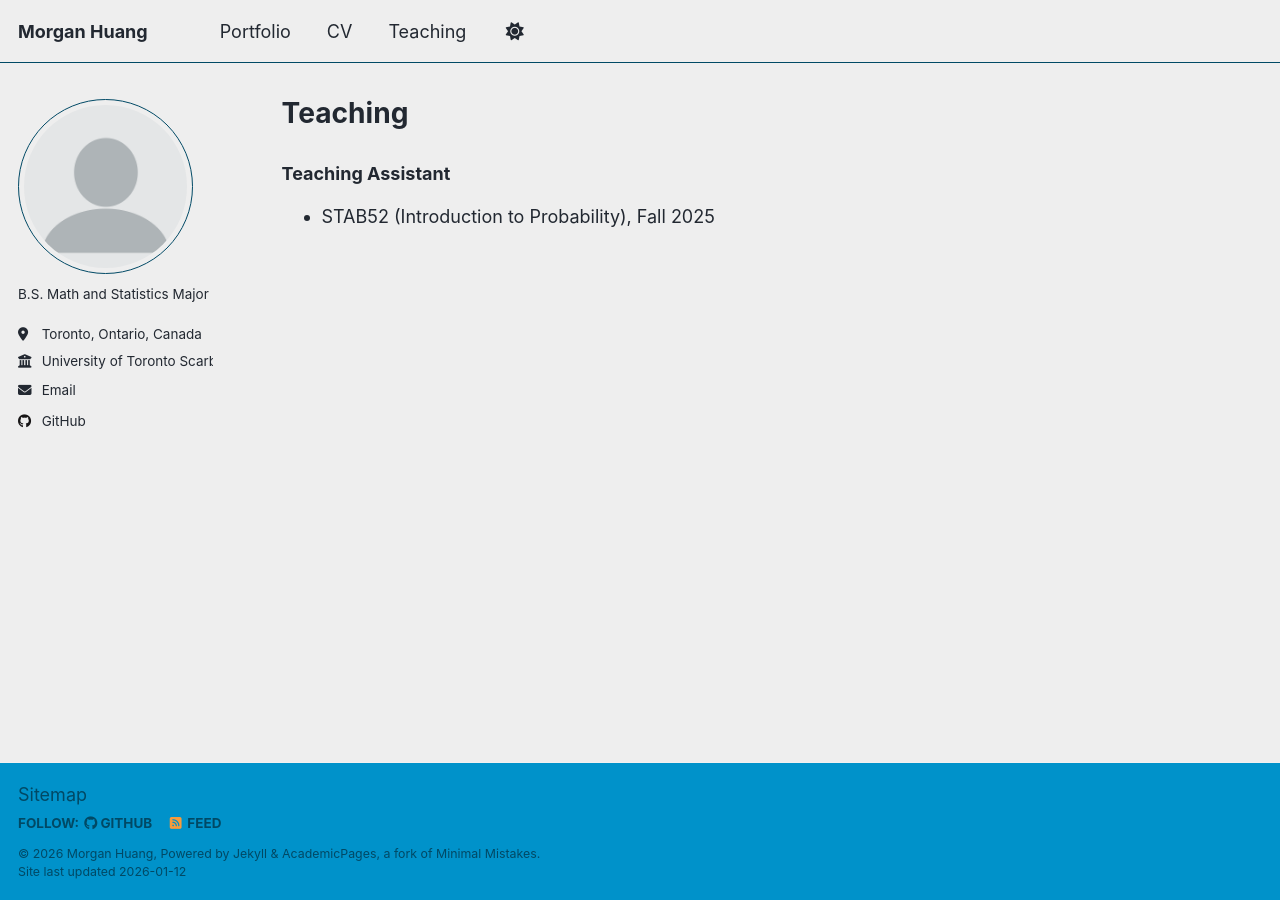
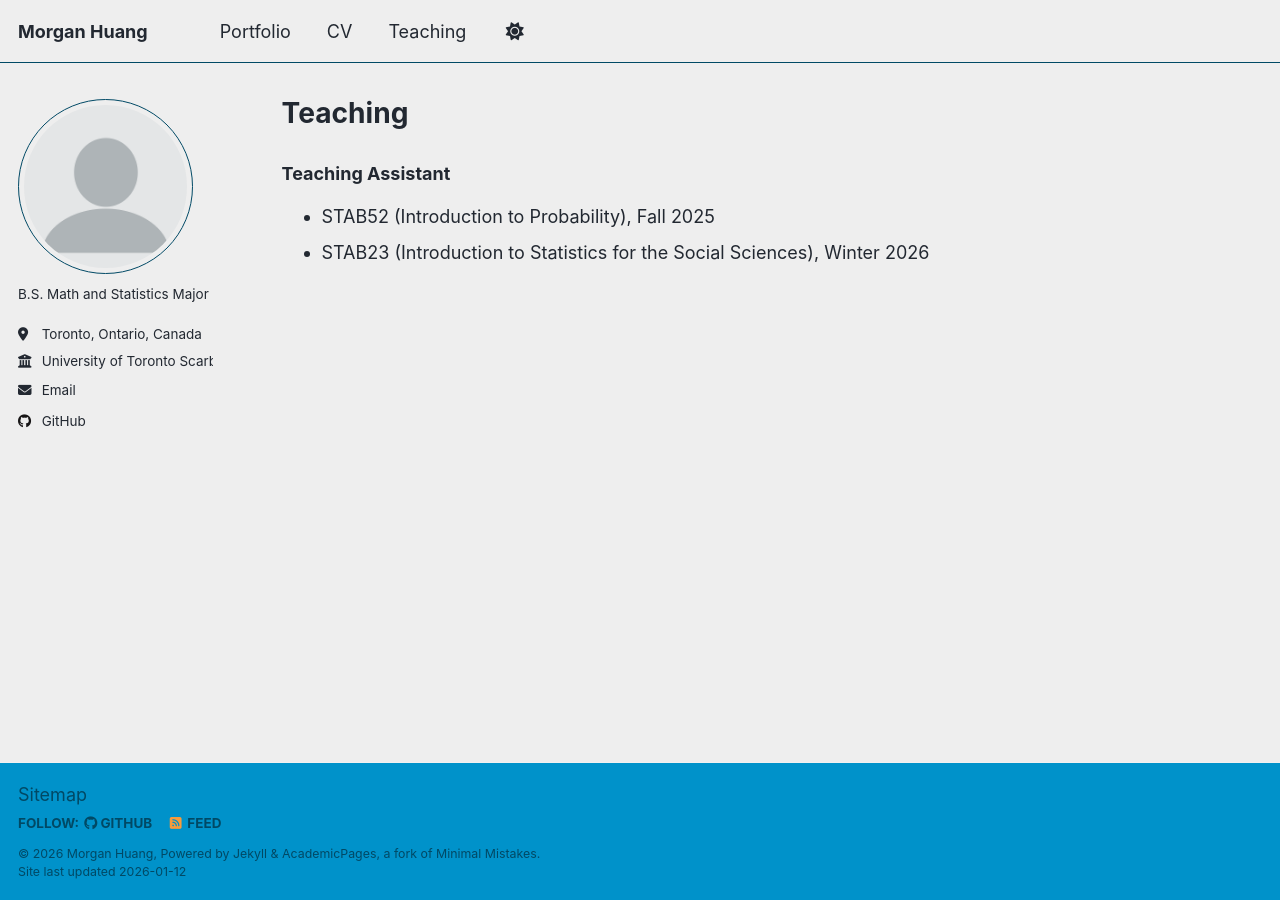
Before and after one commit to Morganh201/Morganh201.github.io, a Jekyll site: the page built from _pages/teaching.md, in a window 1280 px wide. Built offline with Jekyll 4.4.1, drawn with Linux system fonts in a browser that asks for light colours; a script that is not in the unit is left out.

Commit message:
Add course STAB23 for Winter 2026

```diff
--- a/_pages/teaching.md
+++ b/_pages/teaching.md
@@ -7,3 +7,4 @@ author_profile: true
 
 ### Teaching Assistant
   - STAB52 (Introduction to Probability), Fall 2025
+  - STAB23 (Introduction to Statistics for the Social Sciences), Winter 2026
```
